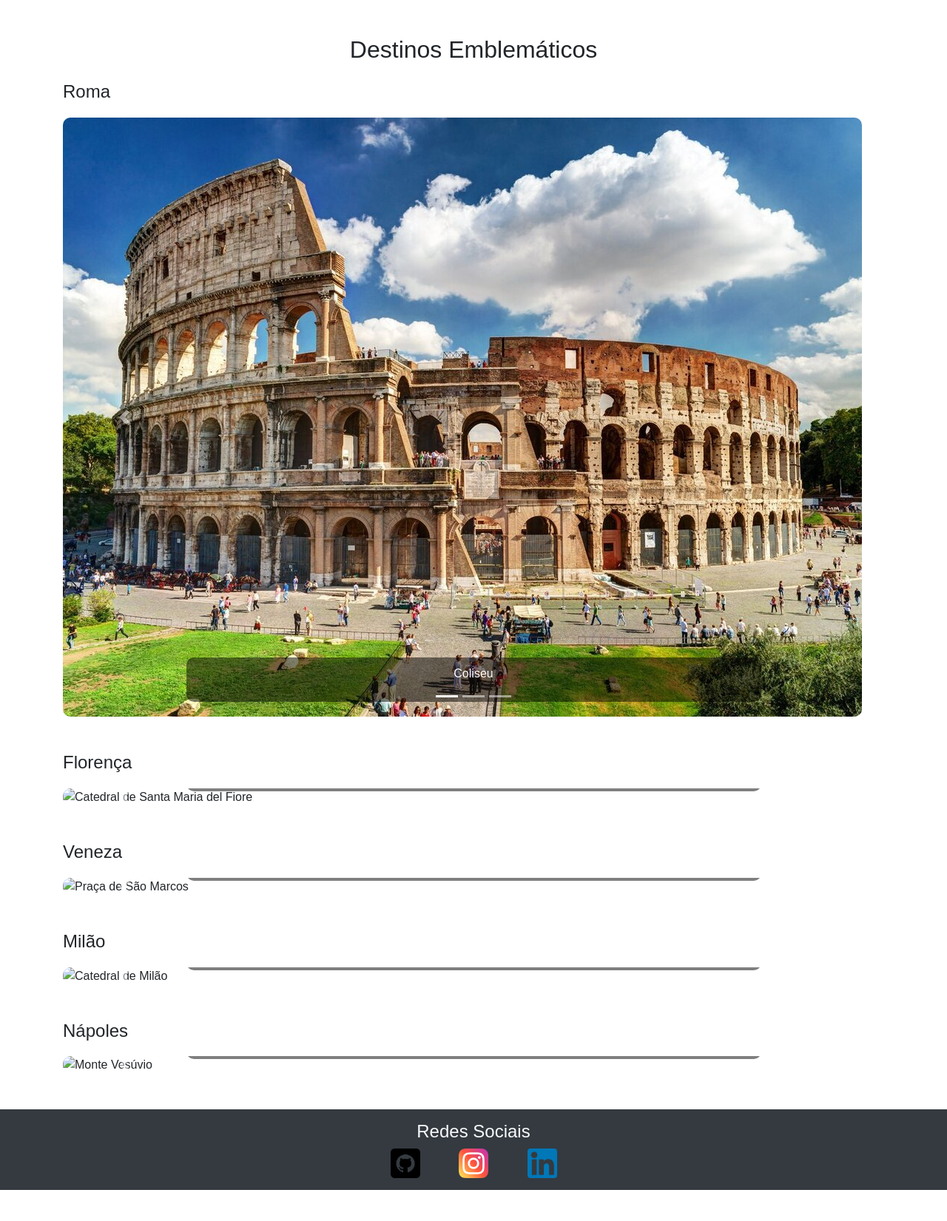
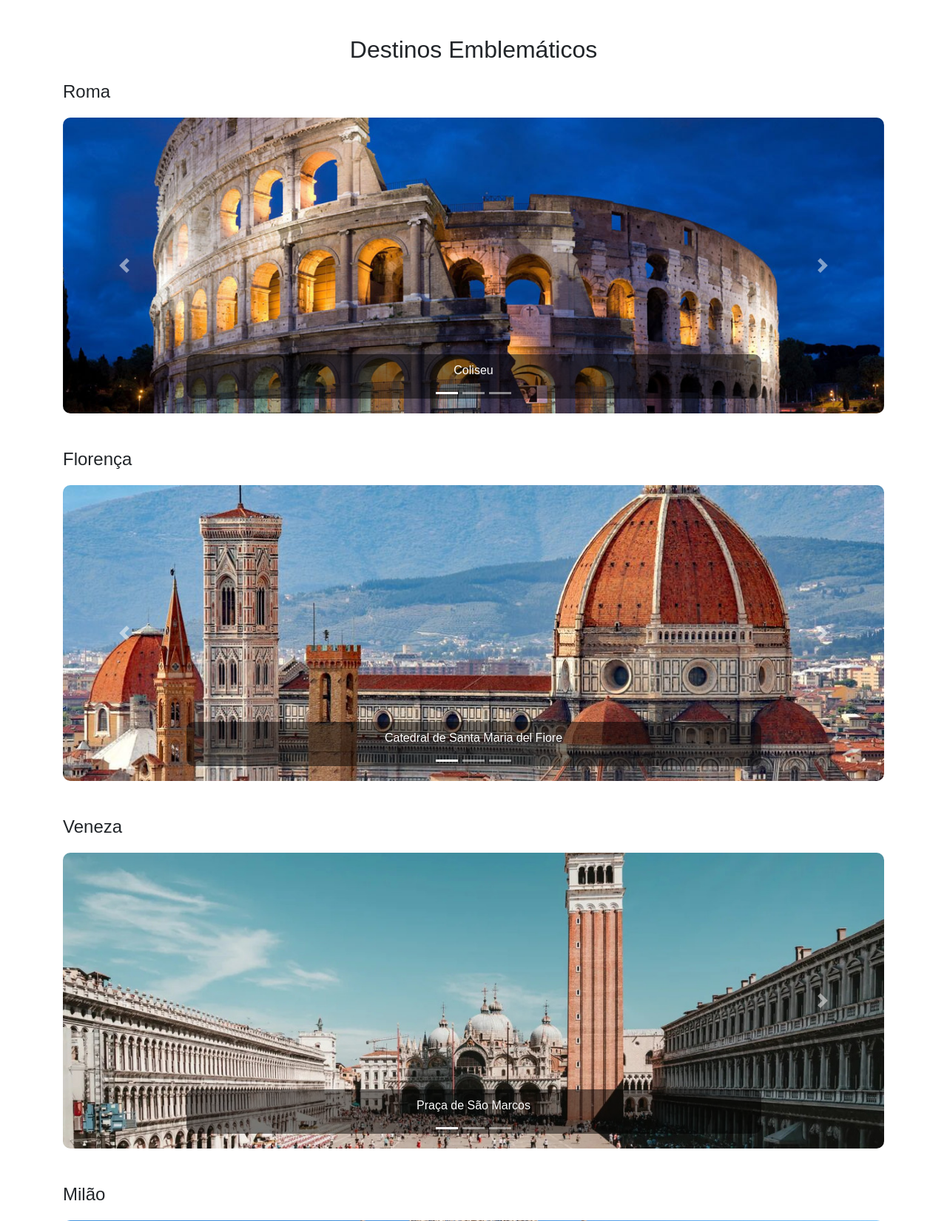
Before and after one commit to marcolaoff/site-volta-ao-mundo, a PHP site: page /pontos-turisticos.html in a window 1280 px wide. Shown: the part 56-1707 px from the top of the page at 74% size. Before the commit the page ends 1665 px from the top, so only its background shows below. Run offline with PHP 8.4, Linux system fonts and the light colour scheme; some libraries are stand-ins or nearby versions.

Commit message:
pagina de pontos turisticos terminada

```diff
--- a/pontos-turisticos.html
+++ b/pontos-turisticos.html
@@ -45,6 +45,7 @@
         <section id="destinos">
             <h2 class="text-center mb-4">Destinos Emblemáticos</h2>
 
+
             <!-- Carrossel para Roma -->
             <div class="city-carousel mb-5">
                 <h3>Roma</h3>
@@ -56,7 +57,7 @@
                     </ol>
                     <div class="carousel-inner">
                         <div class="carousel-item active">
-                                    <img src="galeria de fotos/roma .jpeg"d-block w-100" alt="Coliseu">
+                            <img src="galeria de fotos/Coliseu.jpeg" class="d-block w-100 carousel-img" alt="Coliseu">
                             <div class="carousel-caption d-none d-md-block">
                                 <p>Coliseu</p>
                             </div>
@@ -109,7 +110,7 @@
                             </ol>
                             <div class="carousel-inner">
                                 <div class="carousel-item active">
-                                    <img src="https://via.placeholder.com/800x400" class="d-block w-100" alt="Catedral de Santa Maria del Fiore">
+                                    <img src="galeria de fotos/Catedral Del Fiori.jpeg" class="d-block w-100" alt="Catedral de Santa Maria del Fiore">
                                     <div class="carousel-caption d-none d-md-block">
                                         <p>Catedral de Santa Maria del Fiore</p>
                                     </div>
@@ -119,7 +120,7 @@
                                     </div>
                                 </div>
                                 <div class="carousel-item">
-                                    <img src="https://via.placeholder.com/800x400" class="d-block w-100" alt="Ponte Vecchio">
+                                    <img src="galeria de fotos/Ponte Vecchio.jpeg" class="d-block w-100" alt="Ponte Vecchio">
                                     <div class="carousel-caption d-none d-md-block">
                                         <p>Ponte Vecchio</p>
                                     </div>
@@ -129,7 +130,7 @@
                                     </div>
                                 </div>
                                 <div class="carousel-item">
-                                    <img src="https://via.placeholder.com/800x400" class="d-block w-100" alt="Galeria Uffizi">
+                                    <img src="galeria de fotos/Galeria Uffizi.jpeg" class="d-block w-100" alt="Galeria Uffizi">
                                     <div class="carousel-caption d-none d-md-block">
                                         <p>Galeria Uffizi</p>
                                     </div>
@@ -162,7 +163,7 @@
                     </ol>
                     <div class="carousel-inner">
                         <div class="carousel-item active">
-                            <img src="https://via.placeholder.com/800x400" class="d-block w-100" alt="Praça de São Marcos">
+                            <img src="galeria de fotos/Praça São Marcos.jpeg" class="d-block w-100" alt="Praça de São Marcos">
                             <div class="carousel-caption d-none d-md-block">
                                 <p>Praça de São Marcos</p>
                             </div>
@@ -172,7 +173,7 @@
                             </div>
                         </div>
                         <div class="carousel-item">
-                            <img src="https://via.placeholder.com/800x400" class="d-block w-100" alt="Grande Canal">
+                            <img src="galeria de fotos/Canal Grande.jpeg" class="d-block w-100" alt="Grande Canal">
                             <div class="carousel-caption d-none d-md-block">
                                 <p>Grande Canal</p>
                             </div>
@@ -182,7 +183,7 @@
                             </div>
                         </div>
                         <div class="carousel-item">
-                            <img src="https://via.placeholder.com/800x400" class="d-block w-100" alt="Ponte Rialto">
+                            <img src="galeria de fotos/ponte rialto.jpeg" class="d-block w-100" alt="Ponte Rialto">
                             <div class="carousel-caption d-none d-md-block">
                                 <p>Ponte Rialto</p>
                             </div>
@@ -214,7 +215,7 @@
             </ol>
             <div class="carousel-inner">
                 <div class="carousel-item active">
-                    <img src="https://via.placeholder.com/800x400" class="d-block w-100" alt="Catedral de Milão">
+                    <img src="galeria de fotos/Catedral de Milão.jpeg" class="d-block w-100" alt="Catedral de Milão">
                     <div class="carousel-caption d-none d-md-block">
                         <p>Catedral de Milão</p>
                     </div>
@@ -224,7 +225,7 @@
                     </div>
                 </div>
                 <div class="carousel-item">
-                    <img src="https://via.placeholder.com/800x400" class="d-block w-100" alt="Galeria Vittorio Emanuele II">
+                    <img src="galeria de fotos/Galeria Vittorio Emanuele II.jpeg" class="d-block w-100" alt="Galeria Vittorio Emanuele II">
                     <div class="carousel-caption d-none d-md-block">
                         <p>Galeria Vittorio Emanuele II</p>
                     </div>
@@ -234,7 +235,7 @@
                     </div>
                 </div>
                 <div class="carousel-item">
-                    <img src="https://via.placeholder.com/800x400" class="d-block w-100" alt="A Última Ceia de Leonardo da Vinci">
+                    <img src="galeria de fotos/A Última Ceia de Leonardo da Vinci.jpeg" class="d-block w-100" alt="A Última Ceia de Leonardo da Vinci">
                     <div class="carousel-caption d-none d-md-block">
                         <p>A Última Ceia de Leonardo da Vinci</p>
                     </div>
@@ -266,7 +267,7 @@
             </ol>
             <div class="carousel-inner">
                 <div class="carousel-item active">
-                    <img src="https://via.placeholder.com/800x400" class="d-block w-100" alt="Monte Vesúvio">
+                    <img src="galeria de fotos/Monte Vesúvio.jpeg" class="d-block w-100" alt="Monte Vesúvio">
                     <div class="carousel-caption d-none d-md-block">
                         <p>Monte Vesúvio</p>
                     </div>
@@ -276,7 +277,7 @@
                     </div>
                 </div>
                 <div class="carousel-item">
-                    <img src="https://via.placeholder.com/800x400" class="d-block w-100" alt="Ruínas de Pompeia">
+                    <img src="galeria de fotos/Ruínas de Pompeia.jpeg" class="d-block w-100" alt="Ruínas de Pompeia">
                     <div class="carousel-caption d-none d-md-block">
                         <p>Ruínas de Pompeia</p>
                     </div>
@@ -286,7 +287,7 @@
                     </div>
                 </div>
                 <div class="carousel-item">
-                    <img src="https://via.placeholder.com/800x400" class="d-block w-100" alt="Centro Histórico de Nápoles">
+                    <img src="galeria de fotos/Centro Histórico de Nápoles.jpeg" class="d-block w-100" alt="Centro Histórico de Nápoles">
                     <div class="carousel-caption d-none d-md-block">
                         <p>Centro Histórico de Nápoles</p>
                     </div>
--- a/pontosturisticos.css
+++ b/pontosturisticos.css
@@ -21,6 +21,9 @@
 
 .carousel-inner img {
     border-radius: 10px;
+    width: 800px;  /* Defina a largura desejada */
+    height: 400px; /* Defina a altura desejada */
+    object-fit: cover; /* Garante que a imagem seja cortada para preencher as dimensões especificadas */
 }
 
 .carousel-caption {
```
Also changed, not shown: pratos-tipicos.css (added, +24 -0 lines), pratos-tipicos.html (+46 -18 lines), galeria de fotos/A Última Ceia de Leonardo da Vinci.jpeg (added), galeria de fotos/Canal Grande.jpeg (added), galeria de fotos/Catedral Del Fiori.jpeg (added), galeria de fotos/Catedral de Milão.jpeg (added), galeria de fotos/Centro Histórico de Nápoles.jpeg (added), galeria de fotos/Coliseu.jpeg (added), galeria de fotos/Galeria Uffizi.jpeg (added), galeria de fotos/Galeria Vittorio Emanuele II.jpeg (added), galeria de fotos/Monte Vesúvio.jpeg (added), galeria de fotos/Ponte Vecchio.jpeg (added), galeria de fotos/Praça São Marcos.jpeg (added), galeria de fotos/Ruínas de Pompeia.jpeg (added), 2 more files. Lines whose indentation alone changed are shown as unchanged.
